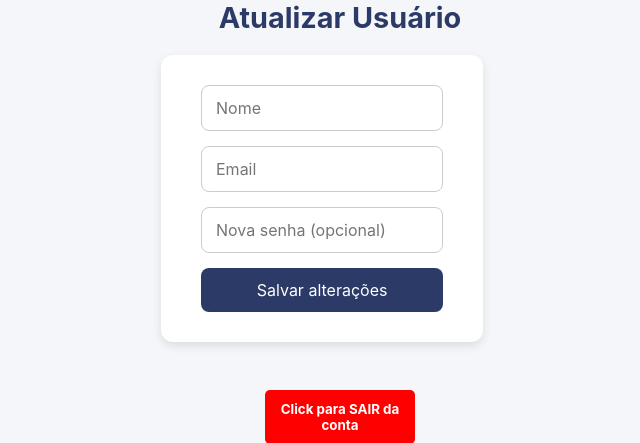
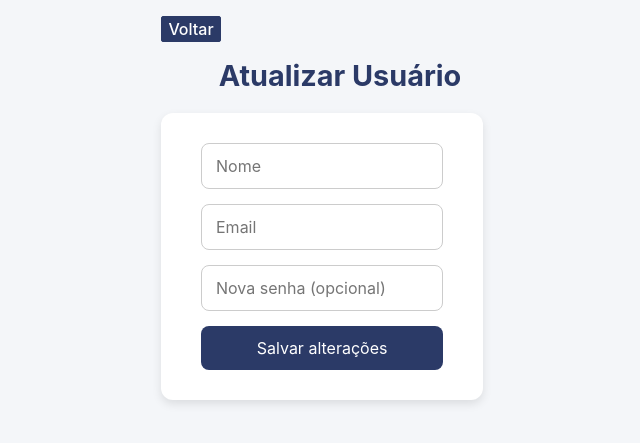
Before and after one commit to ronesanttos/app-calender, a Django app: template home/templates/home/update_user.html in a window 1280 px wide. Shown: the top 443 px of the page, without its empty margins (300-940 px from the left). Run offline with Django 5.2, Linux system fonts and the light colour scheme; the template is opened without the code that fills it, so the values that code supplies are empty.

Commit message:
Finalizando

```diff
--- a/home/templates/home/update_user.html
+++ b/home/templates/home/update_user.html
@@ -1,5 +1,10 @@
 {% extends "global/base.html" %} {% load static %} {% block content %}
 <link rel="stylesheet" href="{% static 'css/update_user.css' %}" />
+
+<div class="voltar">
+<a href="{% url "home:index" %}">Voltar</a>
+</div>
+
 <h2>Atualizar Usuário</h2>
 <div class="update_user">
   <div id="update-container" data-url-update="{% url "home:update_user" %}">
--- a/home/urls.py
+++ b/home/urls.py
@@ -11,4 +11,6 @@
     path('login/', views.login_api, name='login'),
     path('logout/', views.logout, name='logout'),
     path('update_user/', views.update_user, name='update_user'),
+
+    path("health/", views.health, name="health")
 ]
--- a/home/views/calender_view.py
+++ b/home/views/calender_view.py
@@ -155,3 +155,6 @@
     response = redirect("home:login")
     response.delete_cookie("jwt")
     return response
+
+def health(request):
+    return JsonResponse({"status": "ok"})
--- a/project/settings.py
+++ b/project/settings.py
@@ -15,7 +15,7 @@
 # SECURITY WARNING: don't run with debug turned on in production!
 DEBUG = False
 
-ALLOWED_HOSTS = ['*']
+ALLOWED_HOSTS = ['app-calender.onrender.com']
 
 # Application definition
 
--- a/static/css/update_user.css
+++ b/static/css/update_user.css
@@ -1,5 +1,24 @@
 
 /* ======== CONTAINER ======== */
+.voltar{
+  width: 60px;
+  margin: 1rem 0rem;
+  padding: 2px;
+  background-color: #2b3a67;
+  border: 1px solid #2b3a67;
+  border-radius: 2px;
+  text-align: center;
+
+}
+.voltar a {
+  color: #fff;
+  font-size: 16px;
+  text-decoration: none;
+  font-weight: 500;
+}
+.voltar:hover {
+  background-color: #4b5c9a;
+}
 h2 {
   color: #2b3a67;
   margin-bottom: 20px;
```
